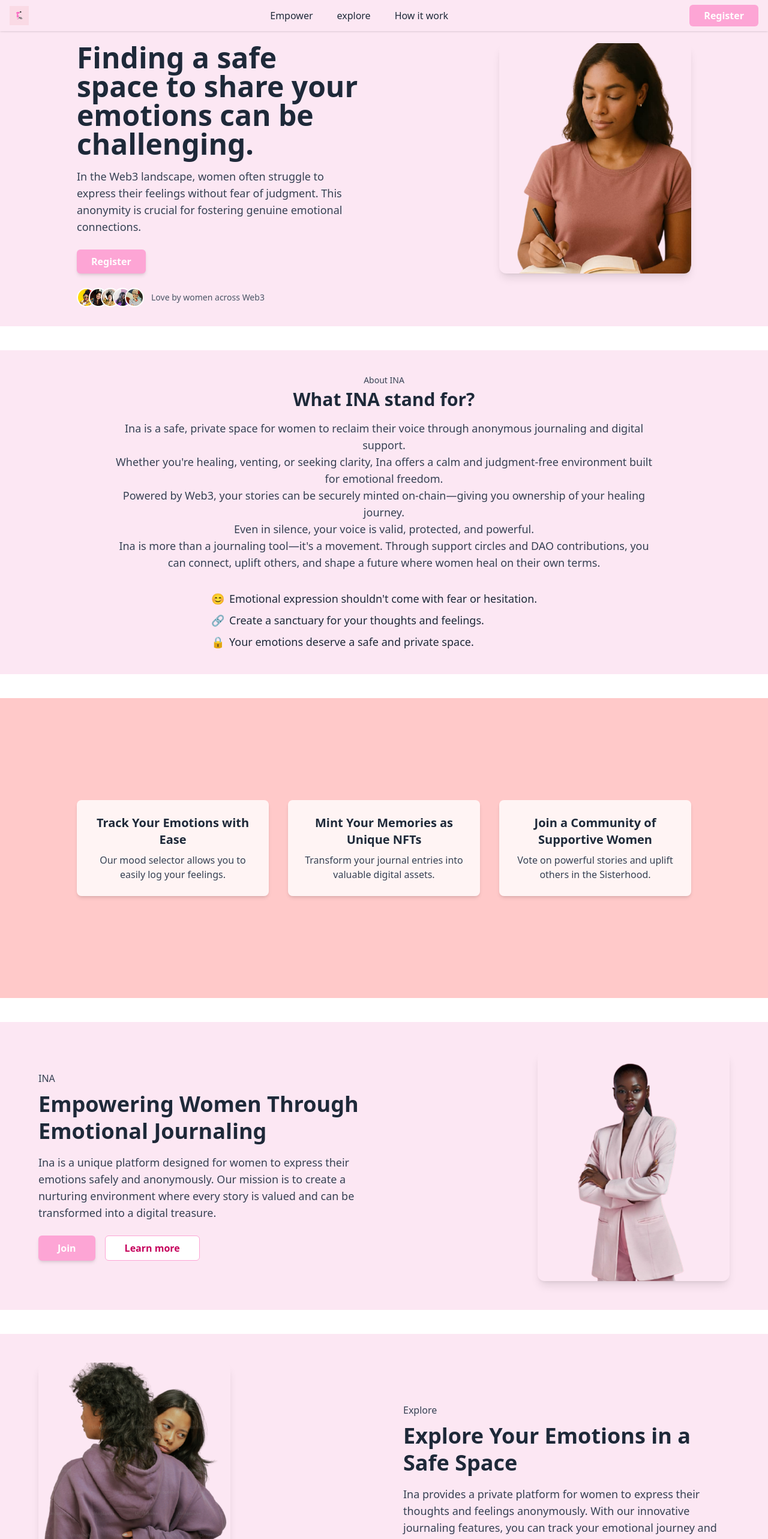
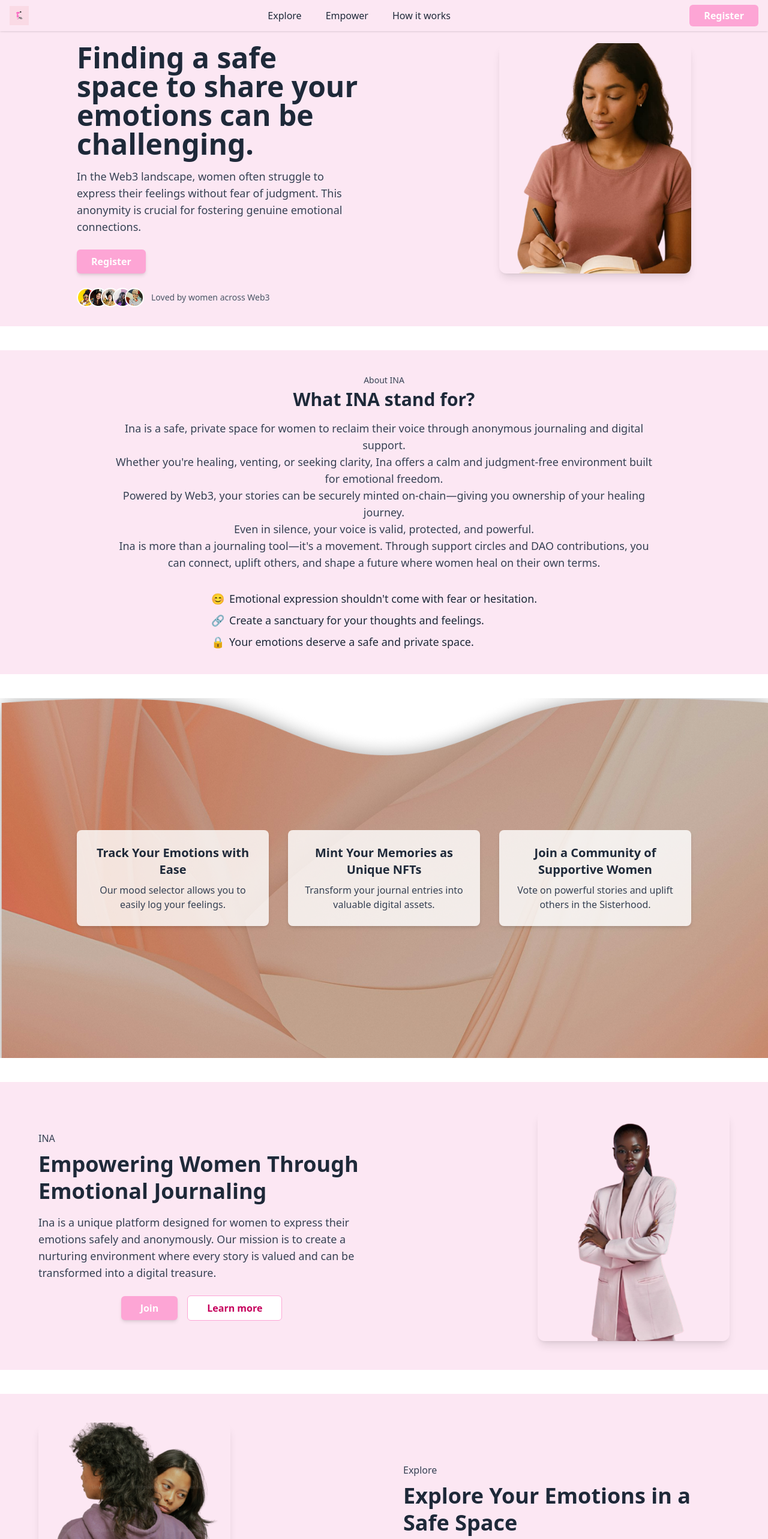
Before and after one commit to creedtechteam/Ina, a React (Vite) app: page / in a window 1280 px wide. Shown: the top 2566 px of the page at 60% size. Built offline with nearby package versions, Linux system fonts and the light colour scheme.

Commit message:
updated landing page UI

```diff
--- a/index.html
+++ b/index.html
@@ -2,7 +2,7 @@
 <html lang="en">
   <head>
     <meta charset="UTF-8" />
-    <!-- <link rel="icon" type="image/svg+xml" href="/vite.svg" /> -->
+    <link rel="icon" type="image/svg+xml" href="/logo.png" />
     <meta name="viewport" content="width=device-width, initial-scale=1.0" />
     <title>Ina</title>
   </head>
--- a/src/Components/Header.jsx
+++ b/src/Components/Header.jsx
@@ -9,13 +9,30 @@ function Header() {
       <nav className="max-w-7xl mx-auto flex items-center justify-between px-4 py-2">
         {/* Logo */}
         <div className="flex items-center gap-2">
-          <img src={logo} alt="logo" loading='lazy' className="w-8 h-8" />
+
+          <a href="/"><img src={logo} alt="logo" loading='lazy' className="w-8 h-8" /></a>
         </div>
         {/* Desktop Menu */}
         <ul className="hidden md:flex gap-10 items-center font-medium text-gray-800">
-          <li><a href="#empower" className="hover:text-pink-400 transition">Empower</a></li>
-          <li><a href="#explore" className="hover:text-pink-400 transition">explore</a></li>
-          <li><a href="#how" className="hover:text-pink-400 transition">How it work</a></li>
+            <li><button
+            className="hover:text-pink-400 transition bg-transparent border-none outline-none cursor-pointer"
+            onClick={() => {
+              window.dispatchEvent(new CustomEvent('scroll-to-section', { detail: { section: 'explore' } }));
+            }}
+          >Explore</button></li>
+           <li><button
+            className="hover:text-pink-400 transition bg-transparent border-none outline-none cursor-pointer"
+            onClick={() => {
+              window.dispatchEvent(new CustomEvent('scroll-to-section', { detail: { section: 'empower' } }));
+            }}
+          >Empower</button></li>
+
+          <li>
+          <button className="hover:text-pink-400 transition bg-transparent border-none outline-none cursor-pointer"
+            onClick={() => {
+              window.dispatchEvent(new CustomEvent('scroll-to-section', { detail: { section: 'how' } }));
+            }}
+          >How it works</button></li>
         </ul>
         {/* Register Button */}
         <div className="hidden md:block">
@@ -37,9 +54,28 @@ function Header() {
                   <path strokeLinecap="round" strokeLinejoin="round" d="M6 18L18 6M6 6l12 12" />
                 </svg>
               </button>
-              <a href="#empower" className="py-2 px-2 rounded hover:bg-pink-200" onClick={() => setMenuOpen(false)}>Empower</a>
-              <a href="#explore" className="py-2 px-2 rounded hover:bg-pink-200" onClick={() => setMenuOpen(false)}>explore</a>
-              <a href="#how" className="py-2 px-2 rounded hover:bg-pink-200" onClick={() => setMenuOpen(false)}>How it work</a>
+               <button
+                className="py-2 px-2 rounded hover:bg-pink-200 capitalize text-left text-gray-800"
+                onClick={() => {
+                  setMenuOpen(false);
+                  window.dispatchEvent(new CustomEvent('scroll-to-section', { detail: { section: 'explore' } }));
+                }}
+              >explore</button>
+              <button
+                className="py-2 px-2 rounded hover:bg-pink-200 text-left text-gray-800"
+                onClick={() => {
+                  setMenuOpen(false);
+                  window.dispatchEvent(new CustomEvent('scroll-to-section', { detail: { section: 'empower' } }));
+                }}
+              >Empower</button>
+
+              <button
+                className="py-2 px-2 rounded hover:bg-pink-200 text-left text-gray-800"
+                onClick={() => {
+                  setMenuOpen(false);
+                  window.dispatchEvent(new CustomEvent('scroll-to-section', { detail: { section: 'how' } }));
+                }}
+              >How it works</button>
               <a href="/signup">
                 <button className="bg-pink-300 hover:bg-pink-400 text-white font-semibold py-2 px-6 rounded-md transition mt-4">Register</button>
               </a>
--- a/src/Pages/Home.jsx
+++ b/src/Pages/Home.jsx
@@ -5,21 +5,47 @@ import {
     rose,
     sarah
 } from '../lib/Images';
-import { useEffect } from 'react';
+import { useEffect, useRef } from 'react';
 
 // Animate On Scroll Library
 import AOS from 'aos';
 import 'aos/dist/aos.css';
 
+function Home() {
+    // Section refs for scroll
+    const empowerRef = useRef(null);
+    const exploreRef = useRef(null);
+    const howRef = useRef(null);
 
-function Home() {
     useEffect(() => {
         AOS.init({ duration: 900, once: true, offset: 80 });
+
+        // Listen for custom scroll events from nav
+        const handleScrollToSection = (e) => {
+            if (e.detail && e.detail.section) {
+                let ref = null;
+                if (e.detail.section === 'empower') ref = empowerRef;
+                if (e.detail.section === 'explore') ref = exploreRef;
+                if (e.detail.section === 'how') ref = howRef;
+                if (ref && ref.current) {
+                    ref.current.scrollIntoView({ behavior: 'smooth', block: 'start' });
+                }
+            }
+        };
+        window.addEventListener('scroll-to-section', handleScrollToSection);
+        return () => window.removeEventListener('scroll-to-section', handleScrollToSection);
     }, []);
+
+    // Offset for fixed header (height: 56px = 3.5rem, adjust if needed)
+    // const headerOffset = 64; // px, adjust to match your header height
+
+    // Helper to add scroll-margin-top to sections
+    const sectionClass = "scroll-mt-16"; // Tailwind: mt-16 = 4rem = 64px
 
     return (
         <>
-            <section className="w-full min-h-[60vh] flex items-center justify-center bg-pink-100 py-8 px-4 md:px-0" data-aos="fade-up">
+            {/* ...existing code... */}
+            <section ref={exploreRef} className={`w-full min-h-[60vh] flex items-center justify-center bg-pink-100 py-8 px-4 md:px-0 ${sectionClass}`} data-aos="fade-up">
                 <div className="max-w-5xl w-full flex flex-col md:flex-row items-center md:items-start gap-8 md:gap-16">
                     {/* Left: Text Content */}
                     <div className="flex-1 flex flex-col items-start justify-center">
@@ -30,7 +56,7 @@ function Home() {
                             In the Web3 landscape, women often struggle to express their feelings without fear of judgment. This anonymity is crucial for fostering genuine emotional connections.
                         </p>
                         <button className="bg-pink-300 lg:cursor-pointer hover:bg-pink-400 text-white font-semibold py-2 px-6 rounded-md transition mb-6 shadow-md">
-                           <a href="/signup"> Register</a>
+                            <a href="/signup"> Register</a>
                         </button>
                         <div className="flex items-center gap-3">
                             {/* Avatars */}
@@ -41,7 +67,7 @@ function Home() {
                                 <img src={enny} alt="avatar4" loading="lazy" className="w-8 h-8 rounded-full border-2 border-white object-cover" />
                                 <img src={rose} alt="avatar4" loading="lazy" className="w-8 h-8 rounded-full border-2 border-white object-cover" />
                             </div>
-                            <span className="text-sm text-gray-600">Love by women across Web3</span>
+                            <span className="text-sm text-gray-600">Loved by women across Web3</span>
                         </div>
                     </div>
                     {/* Right: Image */}
@@ -57,7 +83,7 @@ function Home() {
             </section>
 
             {/* About INA Section */}
-            <section className="w-full bg-pink-100 mt-10 py-10 px-4 flex justify-center" data-aos="fade-up">
+            <section className={`w-full bg-pink-100 mt-10 py-10 px-4 flex justify-center ${sectionClass}`} data-aos="fade-up">
                 <div className="max-w-4xl w-full flex flex-col items-center text-center">
                     <span className="text-sm font-medium text-gray-700 mb-1">About INA</span>
                     <h2 className="text-2xl md:text-3xl font-bold text-gray-800 mb-4">What INA stand for?</h2>
@@ -86,10 +112,10 @@ function Home() {
             </section>
 
             {/* Features Section */}
-            <section className="w-full min-h-auto bg-red-200 lg:h-[500px] mt-10 py-12 px-4 flex justify-center items-center relative overflow-hidden" data-aos="fade-up">
+            <section ref={howRef} className={`w-[100%] min-h-auto bg-[url('/bg-low.png')] bg-center-[4rem] bg-cover bg-no-repeat lg:h-[600px] mt-10 py-12 px-4 flex justify-center items-center overflow-hidden ${sectionClass}`} data-aos="fade-up" >
+                {/* relative*/}
                 {/* Optional: SVG or background image can be added here for wavy effect */}
-                {/* bg-[url('/bg-low.png')] */}
-                <div className="w-full lg:w-full lg:bg-origin-content bg-no-repeat h-full lg:h-96 p-10 lg:bg-contain bg-cover bg-center   flex flex-col justify-center items-center">
+                <div className="w-full lg:h-[500px]  flex flex-col justify-center items-center">
                     <div className="w-full flex flex-col md:flex-row gap-6 md:gap-8 justify-center items-center">
                         {/* Card 1 */}
                         <div className="bg-white/80 rounded-lg shadow-md p-6 flex-1 min-w-[260px] max-w-xs text-center">
@@ -111,7 +137,7 @@ function Home() {
             </section>
 
             {/* Empowering Women Section */}
-            <section className="w-full bg-pink-100 py-12 px-4 flex items-center justify-center mt-10" data-aos="fade-up">
+            <section ref={empowerRef} className={`w-full bg-pink-100 py-12 px-4 flex items-center justify-center mt-10 ${sectionClass}`} data-aos="fade-up">
                 <div className="max-w-6xl w-full flex flex-col md:flex-row items-center gap-8 md:gap-16">
                     {/* Left: Text */}
                     <div className="flex-1 flex flex-col items-start justify-center">
@@ -122,12 +148,12 @@ function Home() {
                         <p className="text-base md:text-lg text-gray-700 mb-6 max-w-xl">
                             Ina is a unique platform designed for women to express their emotions safely and anonymously. Our mission is to create a nurturing environment where every story is valued and can be transformed into a digital treasure.
                         </p>
-                        <div className="flex gap-4">
+                        <div className="flex gap-4 items-center mx-auto">
                             <button className="bg-pink-300 lg:cursor-pointer hover:bg-pink-400 text-white font-semibold py-2 px-8 rounded-md transition shadow-md">
-                                Join
+                                <a href='/signup'>Join</a>
                             </button>
                             <button className="border lg:cursor-pointer border-pink-300 text-pink-700 font-semibold py-2 px-8 rounded-md transition bg-white hover:bg-pink-50">
-                                Learn more
+                                <a href='/signup'>Learn more</a>
                             </button>
                         </div>
                     </div>
@@ -145,7 +171,7 @@ function Home() {
 
 
             {/* Explore Emotions Section */}
-            <section className="w-full bg-pink-100 py-12 px-4 flex items-center justify-center mt-10" data-aos="fade-up">
+            <section className={`w-full bg-pink-100 py-12 px-4 flex items-center justify-center mt-10 ${sectionClass}`} data-aos="fade-up">
                 <div className="max-w-6xl w-full flex flex-col-reverse md:flex-row items-center gap-8 md:gap-16">
                     {/* Left: Image */}
                     <div className="flex-1 flex justify-center md:justify-start w-full">
@@ -190,8 +216,8 @@ function Home() {
                 <h2 className="text-xl md:text-2xl font-semibold text-gray-700 mb-4 text-center">join the sisterhood today</h2>
                 <p className="text-gray-700 text-base md:text-lg mb-6 text-center max-w-2xl">Embrace your journey and connect with a community that understands and supports you.</p>
                 <div className="flex gap-4 justify-center">
-                    <button className="bg-pink-300 lg:cursor-pointer hover:bg-pink-400 text-white font-semibold py-2 px-8 rounded-md transition shadow-md">Join</button>
-                    <button className="border border-pink-300 lg:cursor-pointer text-pink-700 font-semibold py-2 px-8 rounded-md transition bg-white hover:bg-pink-100">Learn more</button>
+                    <button className="bg-pink-300 lg:cursor-pointer hover:bg-pink-400 text-white font-semibold py-2 px-8 rounded-md transition shadow-md"><a href='/signup'>Join</a></button>
+                    <button className="border border-pink-300 lg:cursor-pointer text-pink-700 font-semibold py-2 px-8 rounded-md transition bg-white hover:bg-pink-100"> <a href='/signup' >Learn more </a> </button>
                 </div>
             </section>
         </>
```
Also changed, not shown: src/Components/Footer.jsx (+8 -4 lines), public/logo.png (added).
